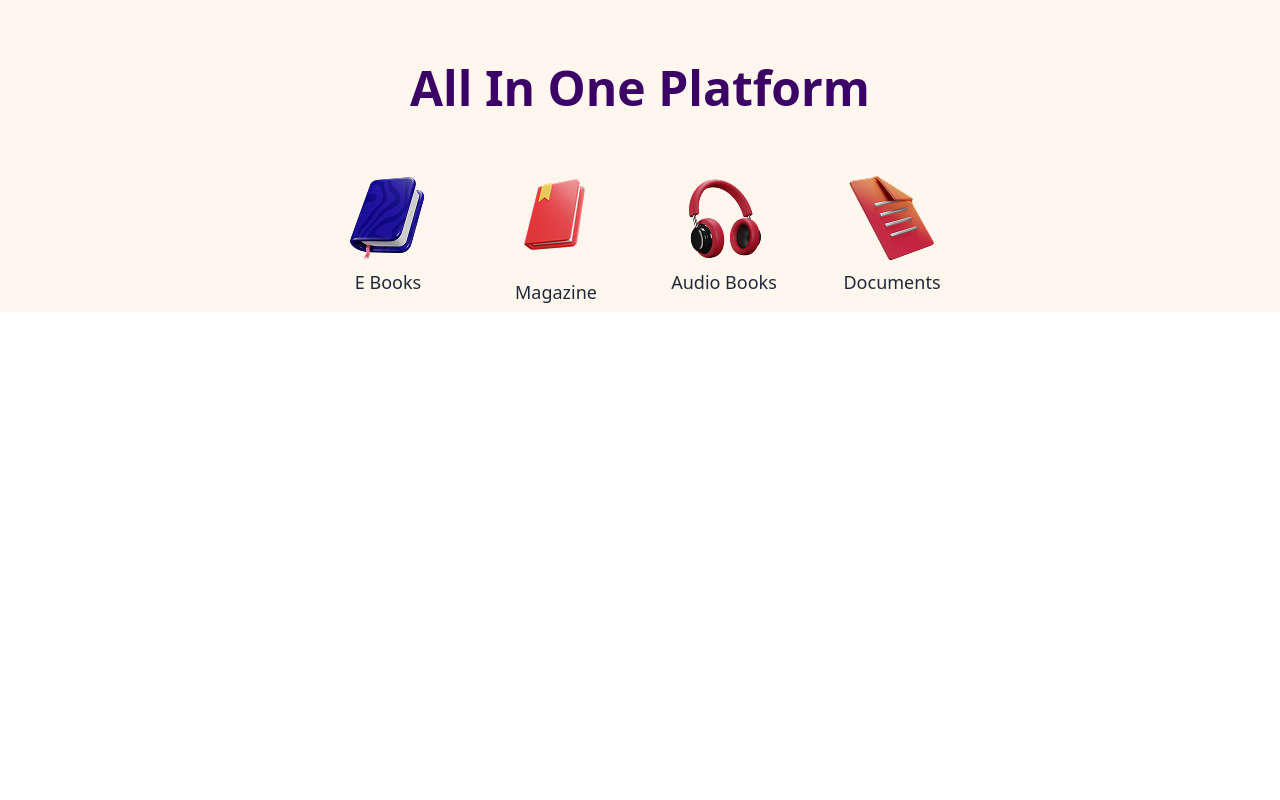
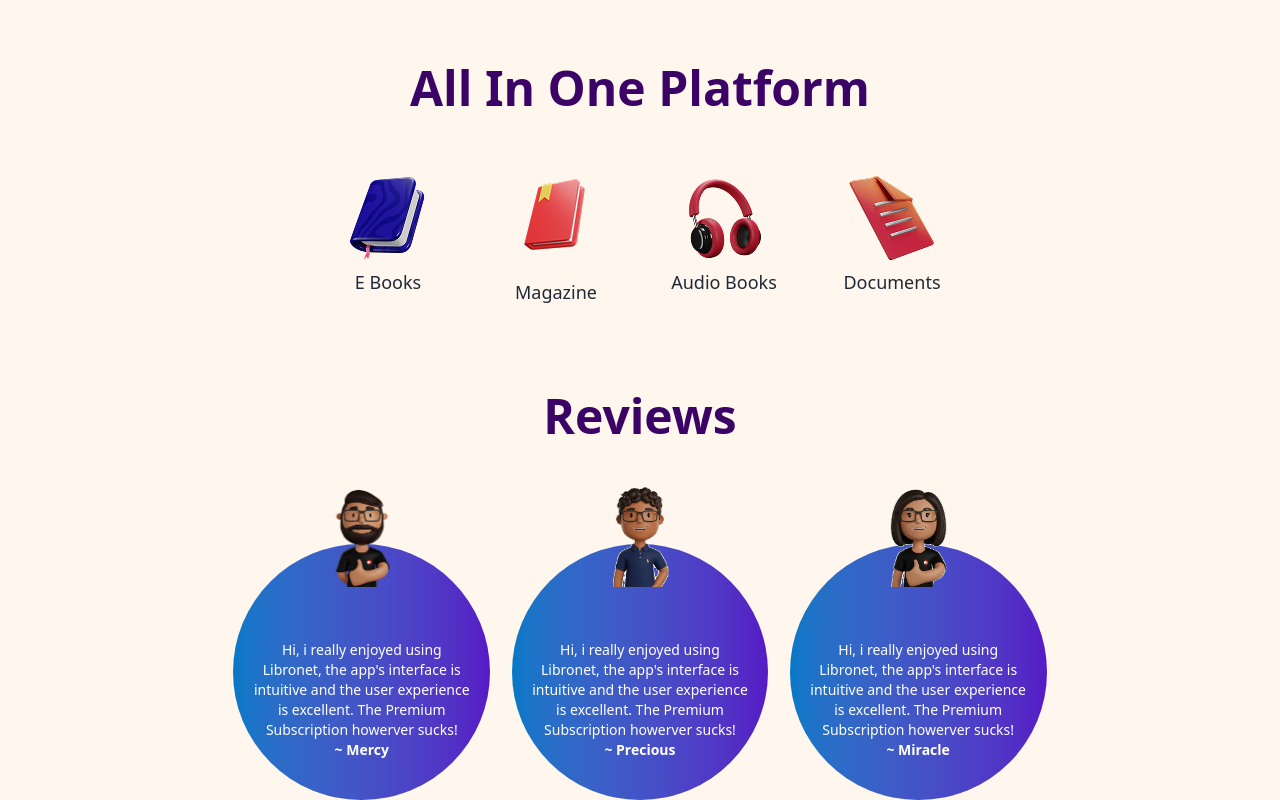
Before and after one commit to zimcodes1/E-Library, a React (Vite) app in the folder client/: page / in a window 1280 px wide. Shown: the part 476-1276 px from the top of the page. Before the commit the page ends 800 px from the top, so only its background shows below. Built offline with nearby package versions, Linux system fonts and the light colour scheme; a web font is replaced by a local one.

Commit message:
feat: add Reviews component to display user feedback on the landing page

```diff
--- /dev/null
+++ b/client/src/components/Reviews.tsx
@@ -0,0 +1,16 @@
+import Review from "./ui/Review";
+function Reviews() {
+    return (
+        <div className="w-[80%] h-fit flex flex-col mx-auto mt-20 flex-wrap">
+            <h1 className="text-5xl text-purple-950 font-semibold mb-10 text-center">Reviews</h1>
+            {/* Reviews List */}
+        <div className="w-full flex justify-evenly items-center px-5">
+            <Review text="Hi, i really enjoyed using Libronet, the app's interface is intuitive and the user experience is excellent. The Premium Subscription howerver sucks!" userImage="/images/avatar1.png" userName="Mercy"></Review>
+            <Review text="Hi, i really enjoyed using Libronet, the app's interface is intuitive and the user experience is excellent. The Premium Subscription howerver sucks!" userImage="/images/avatar2.png" userName="Precious"></Review>
+            <Review text="Hi, i really enjoyed using Libronet, the app's interface is intuitive and the user experience is excellent. The Premium Subscription howerver sucks!" userImage="/images/avatar3.png" userName="Miracle"></Review>
+            </div>
+        </div>
+    )
+}
+
+export default Reviews;
--- /dev/null
+++ b/client/src/components/ui/Review.tsx
@@ -0,0 +1,13 @@
+
+function Review({text, userName, userImage}: {text?: string, userName?: string, userImage?: string}) {
+    return (
+            <div className="w-[30%] h-80 flex flex-col justify-end items-center relative">
+                <img src={userImage || "/images/avatar2.png"} className="h-1/3 w-auto absolute top-0 z-10" alt={userName} />
+                <div className="w-full h-4/5 bg-linear-to-r from-[#0479c7] to-[#561ac5] rounded-full pt-15 flex flex-col justify-end items-center px-2 pb-10">
+                    <p className="text-white text-center text-sm px-3">{text}</p>
+                    <h3 className="text-white text-center font-semibold text-sm">~ {userName || "Anonymous"}</h3>
+                </div>
+        </div>
+    )
+}
+export default Review;
--- a/client/src/pages/LandingPage.tsx
+++ b/client/src/pages/LandingPage.tsx
@@ -1,5 +1,6 @@
 import HeroSection from "../components/HeroSection";
 import AllInOne from "../components/AllInOne";
+import Reviews from "../components/Reviews";
 
 function LandingPage() {
     return (
@@ -8,6 +9,8 @@
         <HeroSection></HeroSection>
         {/* All In One Section */}
         <AllInOne></AllInOne>
+        {/* Reviews Section */}
+        <Reviews></Reviews>
     </div>)
 }
 
```
